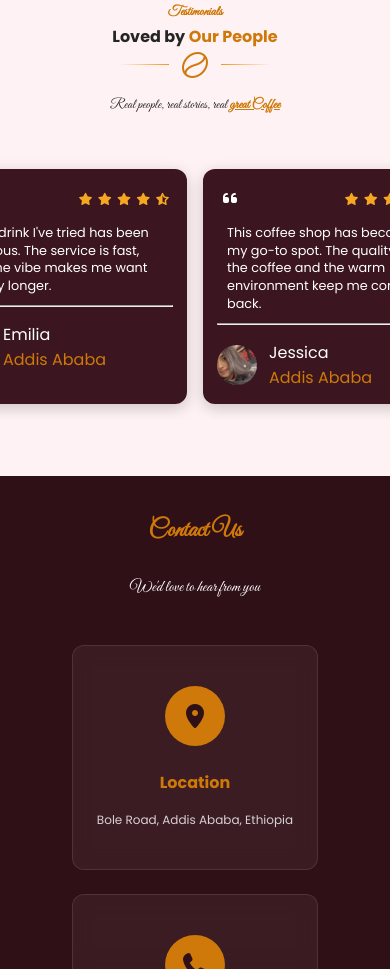
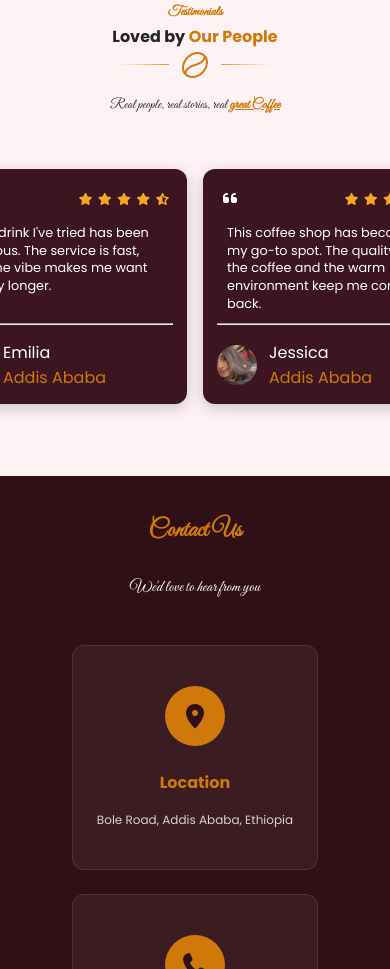
Before and after one commit to Fikre-Mamo/Coffee-Shop, a plain HTML site: page index.html in a window 390 px wide. Shown: the part 3623-4592 px from the top of the page. Drawn offline with Linux system fonts and the light colour scheme.

Commit message:
style: update testimonial card layout and add responsive grid breakpoint for 1025px screens

```diff
--- a/style.css
+++ b/style.css
@@ -574,6 +574,8 @@ section {
   text-align: left;
   box-shadow: 0 4px 15px rgba(0, 0, 0, 0.2);
   transition: transform 0.3s ease;
+  display: flex;
+  flex-direction: column;
 }
 
 .testimonial-card:hover {
@@ -604,6 +606,7 @@ section {
 
 .message {
   padding: 10px;
+  flex: 1;
 }
 
 .city {
@@ -797,6 +800,12 @@ section {
 
   html {
     scroll-behavior: auto;
+  }
+}
+
+@media (max-width: 1025px) {
+  .section-grid {
+    grid-template-columns: repeat(3, 1fr);
   }
 }
 
```
